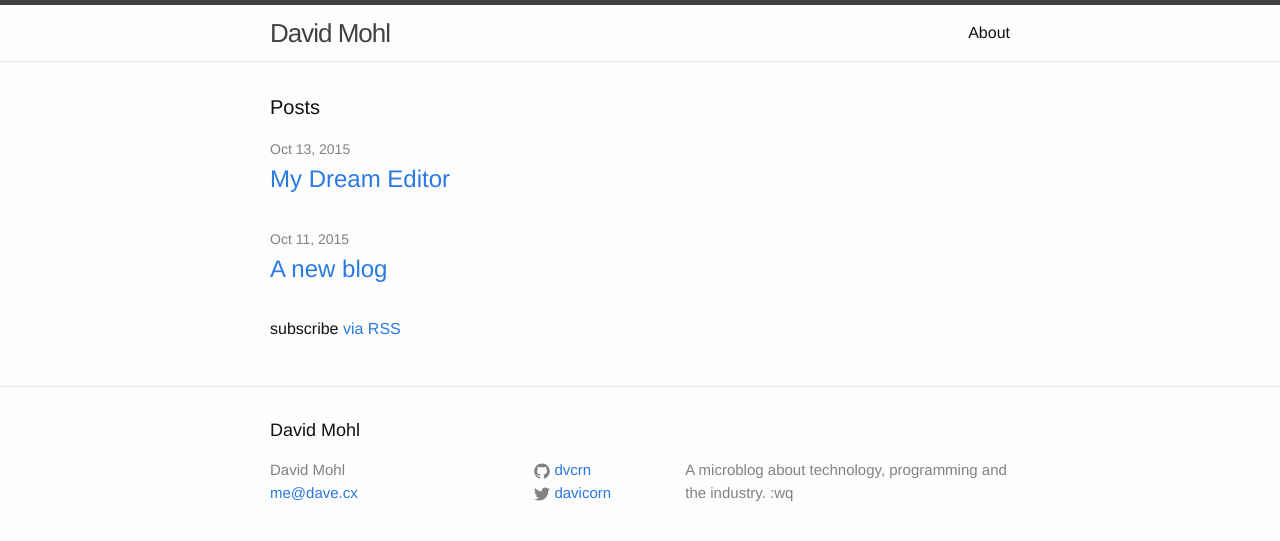
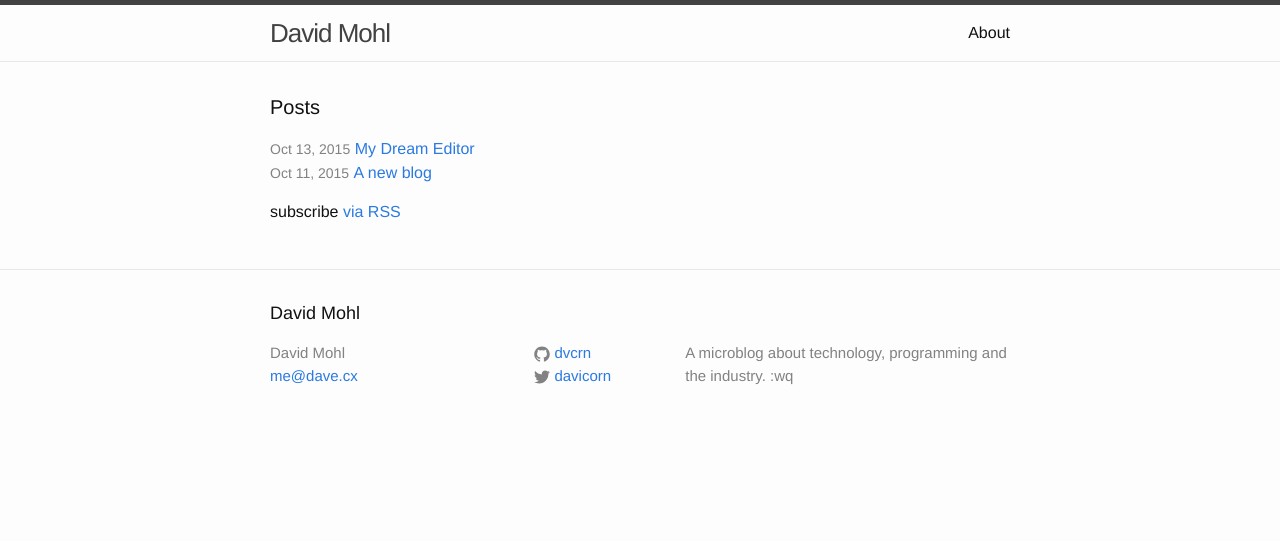
Before and after one commit to dvcrn/dvcrn.github.io, a Jekyll site: the page built from index.html, in a window 1280 px wide. Shown: the top 541 px of the page. Built offline with Jekyll 4.4.1, drawn with Linux system fonts in a browser that asks for light colours.

Commit message:
removed spacing and formatting between posts on listing

```diff
--- a/_sass/_layout.scss
+++ b/_sass/_layout.scss
@@ -174,7 +174,13 @@
   list-style: none;
 
   > li {
-        margin-bottom: $spacing-unit;
+    // margin-bottom: $spacing-unit;
+    margin-bottom: 0;
+    > h2, .post-link {
+      font-size: inherit;
+      display: inline-block;
+      margin-bottom: 0;
+    }
   }
 }
 
```
Lines whose indentation alone changed are shown as unchanged.
